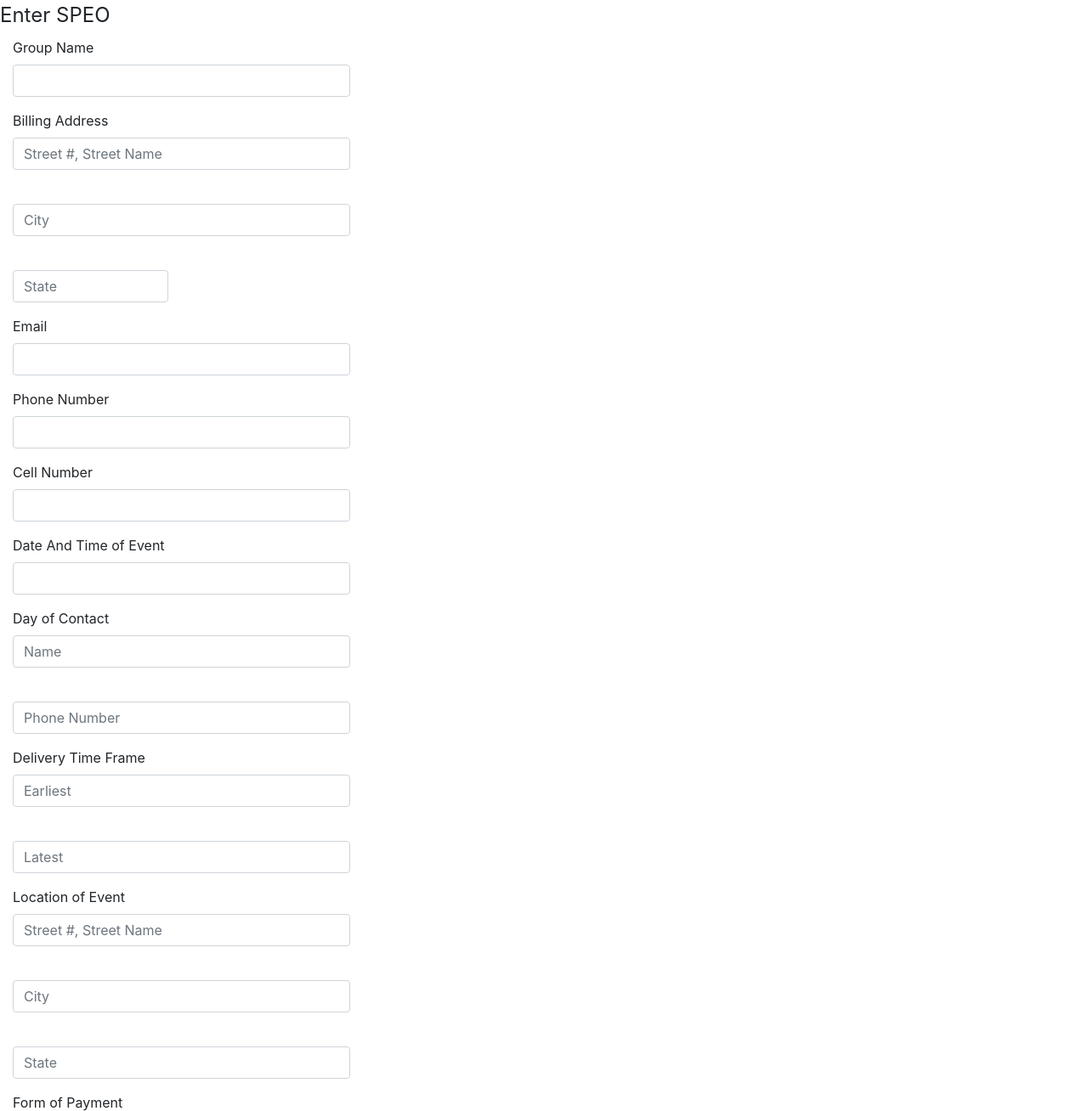
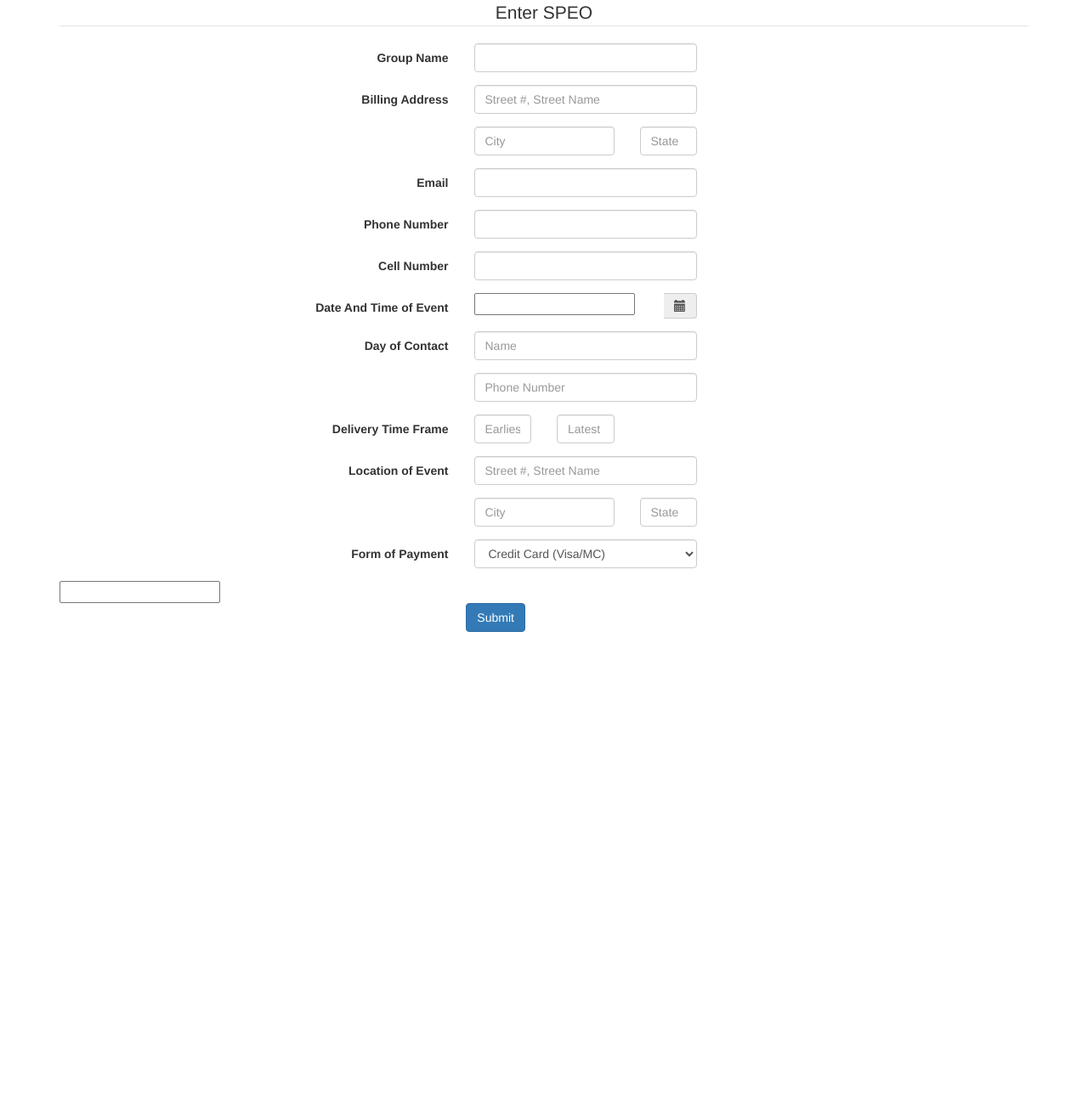
Before and after one commit to jpsnyder/speo, a PHP site: page /speo_form.php in a window 1280 px wide. Shown: the top 1308 px of the page at 85% size. After the commit the page ends 744 px from the top, so only its background shows below. Run offline with PHP 8.4, Linux system fonts and the light colour scheme; a stand-in replaces the project's code that opens the database connection; some libraries are stand-ins or nearby versions.

Commit message:
change datetimepicker

```diff
--- a/speo_form.php
+++ b/speo_form.php
@@ -2,151 +2,128 @@
 require_once('load_libraries.php');
 
 $customer_form = '
+<div class="container">
 <form class="form-horizontal" action="speo_form.php" method="post" enctype="multipart/form">
 <fieldset>
 
 <!-- Form Name -->
-<legend>Enter SPEO</legend>
+<legend><center>Enter SPEO</center></legend>
 
 <!-- Text input-->
 <div class="form-group">
-  <label class="col-md-4 control-label" for="group_name">Group Name</label>
-  <div class="col-md-4">
+  <label class="col-md-5 control-label" for="group_name">Group Name</label>
+  <div class="col-md-3">
   <input id="group_name" name="group_name" placeholder="" class="form-control input-md" type="text">
-
   </div>
 </div>
 
 <!-- Text input-->
 <div class="form-group">
-  <label class="col-md-4 control-label" for="billing_address">Billing Address</label>
-  <div class="col-md-4">
+  <label class="col-md-5 control-label" for="billing_address">Billing Address</label>
+	<div class="col-md-3">
 		<input id="billing_address" name="billing_address" placeholder="Street #, Street Name" class="form-control input-md" type="text">
-
 	</div>
 </div>
 
 <!-- Text input-->
 <div class="form-group">
-  <label class="col-md-4 control-label" for="billing_city"></label>
-  <div class="col-md-4">
+  <label class="col-md-5 control-label" for="billing_address"></label>
+	<div class="col-md-2">
 		<input id="billing_city" name="billing_city" placeholder="City" class="form-control input-md" type="text">
-
+	</div>
+	<div class="col-md-1">
+		<input id="billing_state" name="billing_state" placeholder="State" class="form-control input-md" type="text">
 	</div>
 </div>
 
 <!-- Text input-->
 <div class="form-group">
-  <label class="col-md-4 control-label" for="billing_state"></label>
-  <div class="col-md-2">
-  <input id="billing_state" name="billing_state" placeholder="State" class="form-control input-md" type="text">
-
+  <label class="col-md-5 control-label" for="email">Email</label>
+  <div class="col-md-3">
+	<input id="email" name="email" placeholder="" class="form-control input-md" type="text">
   </div>
 </div>
 
 <!-- Text input-->
 <div class="form-group">
-  <label class="col-md-4 control-label" for="email">Email</label>
-  <div class="col-md-4">
-  <input id="email" name="email" placeholder="" class="form-control input-md" type="text">
-
+  <label class="col-md-5 control-label" for="phone_number">Phone Number</label>
+  <div class="col-md-3">
+	<input id="phone_number" name="phone_number" placeholder="" class="form-control input-md" type="text">
   </div>
 </div>
 
 <!-- Text input-->
 <div class="form-group">
-  <label class="col-md-4 control-label" for="phone_number">Phone Number</label>
-  <div class="col-md-4">
-  <input id="phone_number" name="phone_number" placeholder="" class="form-control input-md" type="text">
-
+  <label class="col-md-5 control-label" for="cell_number">Cell Number</label>
+  <div class="col-md-3">
+	<input id="cell_number" name="cell_number" placeholder="" class="form-control input-md" type="text">
   </div>
 </div>
 
 <!-- Text input-->
 <div class="form-group">
-  <label class="col-md-4 control-label" for="cell_number">Cell Number</label>
-  <div class="col-md-4">
-  <input id="cell_number" name="cell_number" placeholder="" class="form-control input-md" type="text">
-
+  <label class="col-md-5 control-label" for="date_time_event">Date And Time of Event</label>
+  <div class="col-md-3">
+	<div id="date_time_event" class="input-group date">
+		<input data-format="MM/dd/yyyy HH:mm PP" type="text"></input>
+		<span class="input-group-addon">
+			<span class="glyphicon glyphicon-calendar"></span>
+		</span>
+	</div>
+	<!-- <input id="date_time_event" name="date_time_event" placeholder="" class="form-control input-md" required="" type="text"> -->
   </div>
 </div>
 
 <!-- Text input-->
 <div class="form-group">
-  <label class="col-md-4 control-label" for="date_time_event">Date And Time of Event</label>
-  <div class="col-md-4">
-  <input id="date_time_event" name="date_time_event" placeholder="" class="form-control input-md" required="" type="text">
-
+  <label class="col-md-5 control-label" for="day_of_contact">Day of Contact</label>
+  <div class="col-md-3">
+	<input id="day_of_contact" name="day_of_contact" placeholder="Name" class="form-control input-md" type="text">
   </div>
 </div>
 
 <!-- Text input-->
 <div class="form-group">
-  <label class="col-md-4 control-label" for="day_of_contact">Day of Contact</label>
-  <div class="col-md-4">
-  <input id="day_of_contact" name="day_of_contact" placeholder="Name" class="form-control input-md" type="text">
-
+  <label class="col-md-5 control-label" for="day_of_phone_number"></label>
+  <div class="col-md-3">
+	<input id="day_of_phone_number" name="day_of_phone_number" placeholder="Phone Number" class="form-control input-md" required="" type="text">
   </div>
 </div>
 
 <!-- Text input-->
 <div class="form-group">
-  <label class="col-md-4 control-label" for="day_of_phone_number"></label>
-  <div class="col-md-4">
-  <input id="day_of_phone_number" name="day_of_phone_number" placeholder="Phone Number" class="form-control input-md" required="" type="text">
-
+  <label class="col-md-5 control-label" for="delivery_time_frame_earliest">Delivery Time Frame</label>
+	<div class="col-md-1">
+		<input id="delivery_time_frame_earliest" name="delivery_time_frame_earliest" placeholder="Earliest" class="form-control input-md" required="" type="text">
+	</div>
+	<div class="col-md-1">
+		<input id="delivery_time_frame_latest" name="delivery_time_frame_latest" placeholder="Latest" class="form-control input-md" required="" type="text">
 	</div>
 </div>
 
 <!-- Text input-->
 <div class="form-group">
-  <label class="col-md-4 control-label" for="delivery_time_frame_earliest">Delivery Time Frame</label>
-  <div class="col-md-4">
-  <input id="delivery_time_frame_earliest" name="delivery_time_frame_earliest" placeholder="Earliest" class="form-control input-md" required="" type="text">
-
+  <label class="col-md-5 control-label" for="event_address">Location of Event</label>
+  <div class="col-md-3">
+	<input id="event_address" name="event_address" placeholder="Street #, Street Name" class="form-control input-md" required="" type="text">
   </div>
 </div>
 
 <!-- Text input-->
 <div class="form-group">
-  <label class="col-md-4 control-label" for="delivery_time_frame_latest"></label>
-  <div class="col-md-4">
-  <input id="delivery_time_frame_latest" name="delivery_time_frame_latest" placeholder="Latest" class="form-control input-md" required="" type="text">
-
+  <label class="col-md-5 control-label" for="event_city"></label>
+  <div class="col-md-2">
+	<input id="event_city" name="event_city" placeholder="City" class="form-control input-md" required="" type="text">
   </div>
-</div>
-
-<!-- Text input-->
-<div class="form-group">
-  <label class="col-md-4 control-label" for="event_address">Location of Event</label>
-  <div class="col-md-4">
-  <input id="event_address" name="event_address" placeholder="Street #, Street Name" class="form-control input-md" required="" type="text">
-
-  </div>
-</div>
-
-<!-- Text input-->
-<div class="form-group">
-  <label class="col-md-4 control-label" for="event_city"></label>
-  <div class="col-md-4">
-  <input id="event_city" name="event_city" placeholder="City" class="form-control input-md" required="" type="text">
-
-  </div>
-</div>
-
-<!-- Text input-->
-<div class="form-group">
-  <label class="col-md-4 control-label" for="event_state"></label>
-  <div class="col-md-4">
+  <div class="col-md-1">
 	<input id="event_state" name="event_state" placeholder="State" class="form-control input-md" required="" type="text">
-
   </div>
 </div>
 
 <!-- Select Basic -->
 <div class="form-group">
-  <label class="col-md-4 control-label" for="payment">Form of Payment</label>
-  <div class="col-md-4">
+  <label class="col-md-5 control-label" for="payment">Form of Payment</label>
+  <div class="col-md-3">
     <select id="payment" name="payment" class="form-control">
       <option value="credit">Credit Card (Visa/MC)</option>
       <option value="check_at_delivery">Check at Delivery</option>
@@ -155,9 +132,17 @@
   </div>
 </div>
 
+    <div id="datetimepicker" class="input-append date">
+      <input type="text"></input>
+      <span class="add-on">
+        <i data-time-icon="icon-time" data-date-icon="icon-calendar"></i>
+      </span>
+    </div>
+</div> <!-- end container -->
+
 <!-- Button -->
 <div class="form-group">
-  <label class="col-md-4 control-label" for="submit"></label>
+  <label class="col-md-5 control-label" for="submit"></label>
   <div class="col-md-4">
     <button id="submit" name="submit" class="btn btn-primary">Submit</button>
   </div>
@@ -165,7 +150,6 @@
 
 </fieldset>
 </form>
-
 ';
 
 if(isset($_POST['submit'])){
--- a/template/template.php
+++ b/template/template.php
@@ -23,13 +23,22 @@
 			<!-- jQuery (necessary for Bootstrap\'s JavaScript plugins) -->
 			<script src="https://code.jquery.com/jquery.js"></script>
 			<!-- Include all compiled plugins (below), or include individual files as needed -->
-			<script src="js/bootstrap.min.js"></script>
+			<script src="libraries/bootstrap/dist/js/bootstrap.min.js"></script>
+
+			<script type="text/javascript">
+				$(\'#date_time_event\').datetimepicker();
+			</script>
 		</body>
 	</html>';
 
 	public $content;
 	public function setContent($content){
 		$this->content = $content;
+	}
+
+
+	public function setScripts($script){
+		$this->script = $script;
 	}
 
 	public function render(){
```
Also changed, not shown: index.php (+26 -1 lines), README.md (deleted). Lines whose indentation alone changed are shown as unchanged.
